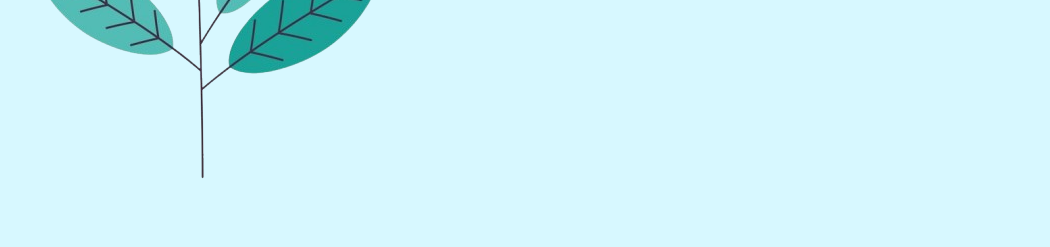
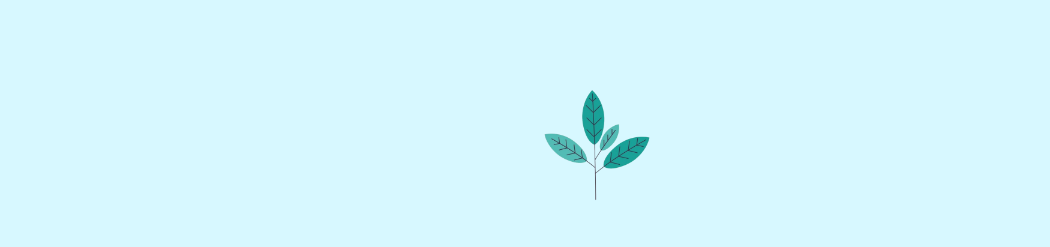
Before and after one commit to PranavK1845/Code-Clause-Project1, a plain HTML site: page Project1/index.html in a window 1280 px wide. Shown: the part 255-502 px from the top of the page, without its empty margins (43-1093 px from the left). Drawn offline with Linux system fonts and the light colour scheme; a web font is replaced by a local one.

Commit message:
Added loading screen

```diff
--- a/Project1/style.css
+++ b/Project1/style.css
@@ -1,3 +1,43 @@
+.loading-screen {
+    position: fixed;
+    top: 0;
+    left: 0;
+    width: 100%;
+    height: 100%;
+    background-color: #d7f8ff;
+    display: flex;
+    justify-content: center;
+    align-items: center;
+    z-index: 9999;
+  }
+
+  .loading-logo {
+    width: 150px;
+    animation: fadeInOut 3s ease-in-out;
+  }
+
+  @keyframes fadeInOut {
+    0% {
+      opacity: 0;
+    }
+    25% {
+      opacity: 1;
+    }
+    50% {
+        opacity: 1;
+    }
+    70% {
+      opacity: 1;
+    }
+    100% {
+      opacity: 0;
+    }
+  }
+
+  .container {
+    display: none;
+  }
+
 *{
     margin: 0;
     padding: 0;
```
